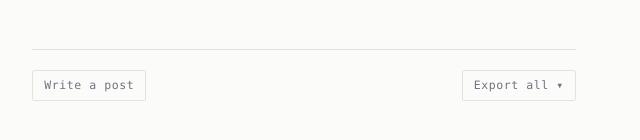
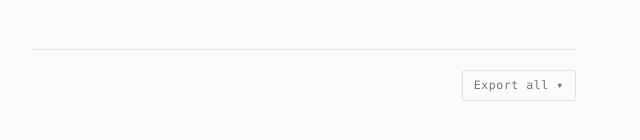
Before and after one commit to jinpwr/the-blazing-world, a plain HTML site: page index.html in a window 1280 px wide. Shown: the part 266-406 px from the top of the page, 292-932 px from the left. Drawn offline with nearby package versions, Linux system fonts and the light colour scheme.

Commit message:
Update index.html

```diff
--- a/index.html
+++ b/index.html
@@ -16,7 +16,6 @@
     <div id="print-all"></div>
 
     <div class="toolbar no-print">
-      <a class="btn" href="admin.html">Write a post</a>
       <span class="spacer"></span>
       <button class="btn" id="export-all" type="button">Export all ▾</button>
     </div>
```
